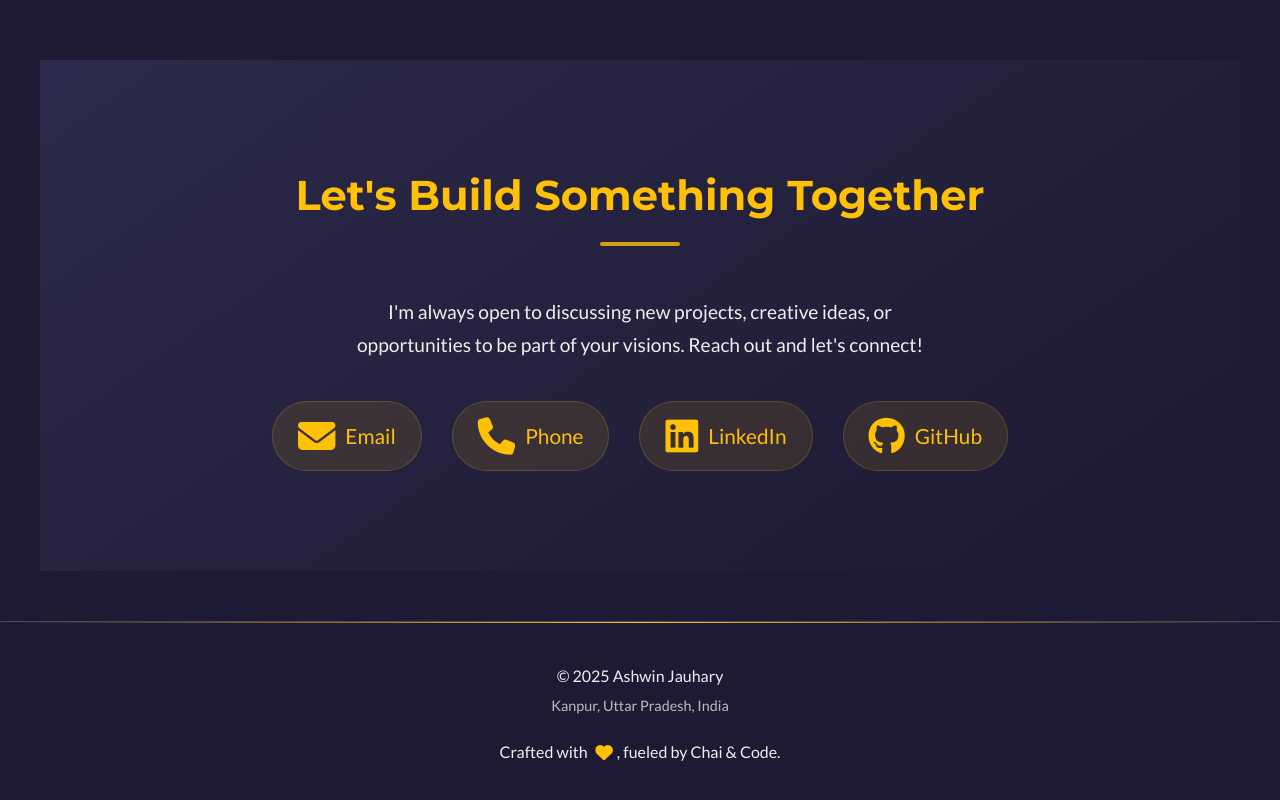
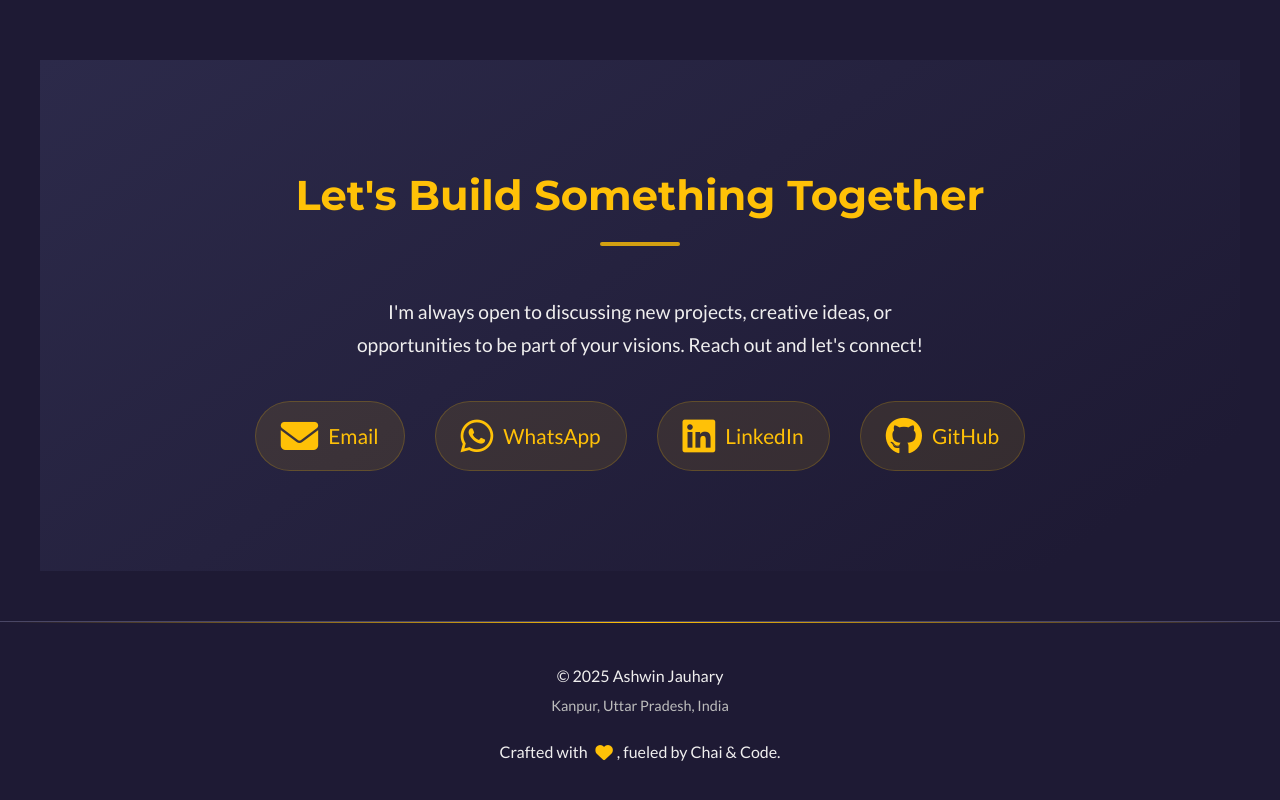
Before and after one commit to Ashwinjauhary/Ashwin-Portfolio, a plain HTML site: page index.html in a window 1280 px wide. Shown: the part 3496-4296 px from the top of the page. Drawn offline with nearby package versions, Linux system fonts and the light colour scheme.

Commit message:
Update index.html
Signed-off-by: Ashwin Jauhary <ashwin2431333@gmail.com>

```diff
--- a/index.html
+++ b/index.html
@@ -905,12 +905,11 @@ Operational Excellence: Process Optimization, Financial Acumen <br>
         <p class="animate__animated animate__fadeIn animate__delay-1s">I'm always open to discussing new projects, creative ideas, or opportunities to be part of your visions. Reach out and let's connect!</p>
         <div class="contact-links">
             <a href="mailto:ashwin2431333@gmail.com" title="Email" class="animate__animated animate__fadeIn animate__delay-2s"><i class="fas fa-envelope"></i> Email</a>
-            <a href="tel:+91 9555681211" title="Phone" class="animate__animated animate__fadeIn animate__delay-2s"><i class="fas fa-phone"></i> Phone</a>
+            <a href="https://wa.me/+919555681211" title="WhatsApp" class="animate__animated animate__fadeIn animate__delay-2s"><i class="fab fa-whatsapp"></i> WhatsApp</a>
             <a href="https://www.linkedin.com/in/ashwin-jauhary/" target="_blank" rel="noopener noreferrer" title="LinkedIn" class="animate__animated animate__fadeIn animate__delay-2s"><i class="fab fa-linkedin"></i> LinkedIn</a>
             <a href="https://github.com/Ashwinjauhary" target="_blank" rel="noopener noreferrer" title="GitHub" class="animate__animated animate__fadeIn animate__delay-2s"><i class="fab fa-github"></i> GitHub</a>
         </div>
     </section>
-
     <footer class="animate__animated animate__fadeIn animate__delay-1s">
         <p>&copy; 2025 Ashwin Jauhary <span class="location-info">Kanpur, Uttar Pradesh, India</span></p>
         <p>Crafted with <i class="fas fa-heart"></i>, fueled by Chai & Code.</p>
```
